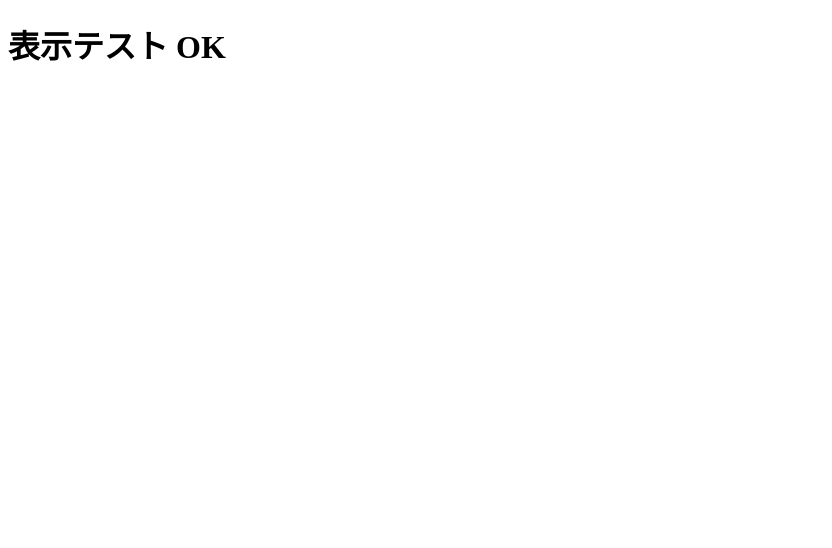
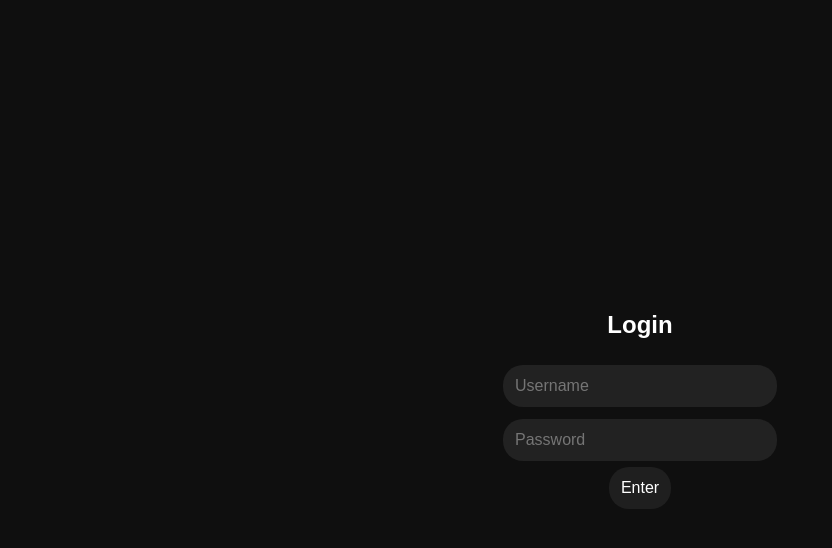
Before and after one commit to ISSEI424/ploxy, a website: page public/index.html in a window 1280 px wide. Shown: the whole page, without its empty margins (0-832 px from the left). Drawn offline with Linux system fonts and the light colour scheme.

Commit message:
Update index.html

```diff
--- a/public/index.html
+++ b/public/index.html
@@ -1,6 +1,73 @@
 <!DOCTYPE html>
 <html>
+<head>
+<meta charset="utf-8">
+<title>ploxy</title>
+
+<style>
+body {
+  margin: 0;
+  background: #0f0f0f;
+  color: white;
+  font-family: sans-serif;
+  display: flex;
+  justify-content: center;
+  align-items: center;
+  height: 100vh;
+}
+
+/* 共通 */
+input, button {
+  border-radius: 20px;
+  border: none;
+  padding: 12px;
+  font-size: 16px;
+}
+
+button {
+  background: #1f1f1f;
+  color: white;
+  cursor: pointer;
+}
+
+/* ログイン画面 */
+#login {
+  text-align: center;
+}
+
+#login input {
+  width: 250px;
+  margin: 6px;
+  background: #222;
+  color: white;
+}
+
+/* 検索画面 */
+#main {
+  display: none;
+  width: 100%;
+  text-align: center;
+}
+
+#searchbar {
+  width: 60%;
+  max-width: 600px;
+  background: #222;
+  color: white;
+}
+</style>
+</head>
+
 <body>
-<h1>表示テスト OK</h1>
-</body>
-</html>
+
+<!-- ログイン -->
+<div id="login">
+  <h2>Login</h2>
+  <input id="user" placeholder="Username"><br>
+  <input id="pass" type="password" placeholder="Password"><br>
+  <button onclick="login()">Enter</button>
+</div>
+
+<!-- メイン -->
+<div id="main">
+  <input id="searchbar" placeholder="検索 or URL">
```
